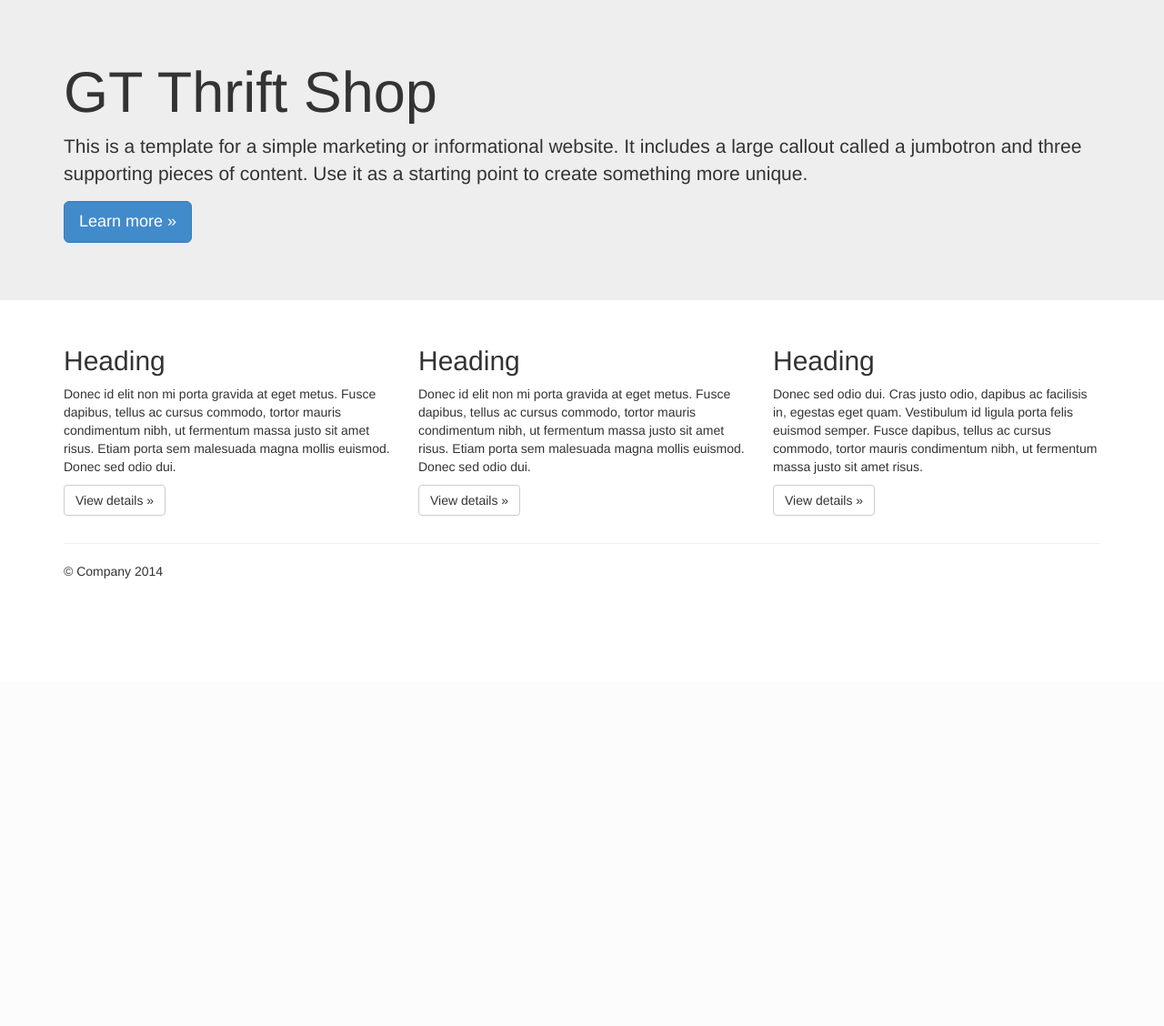
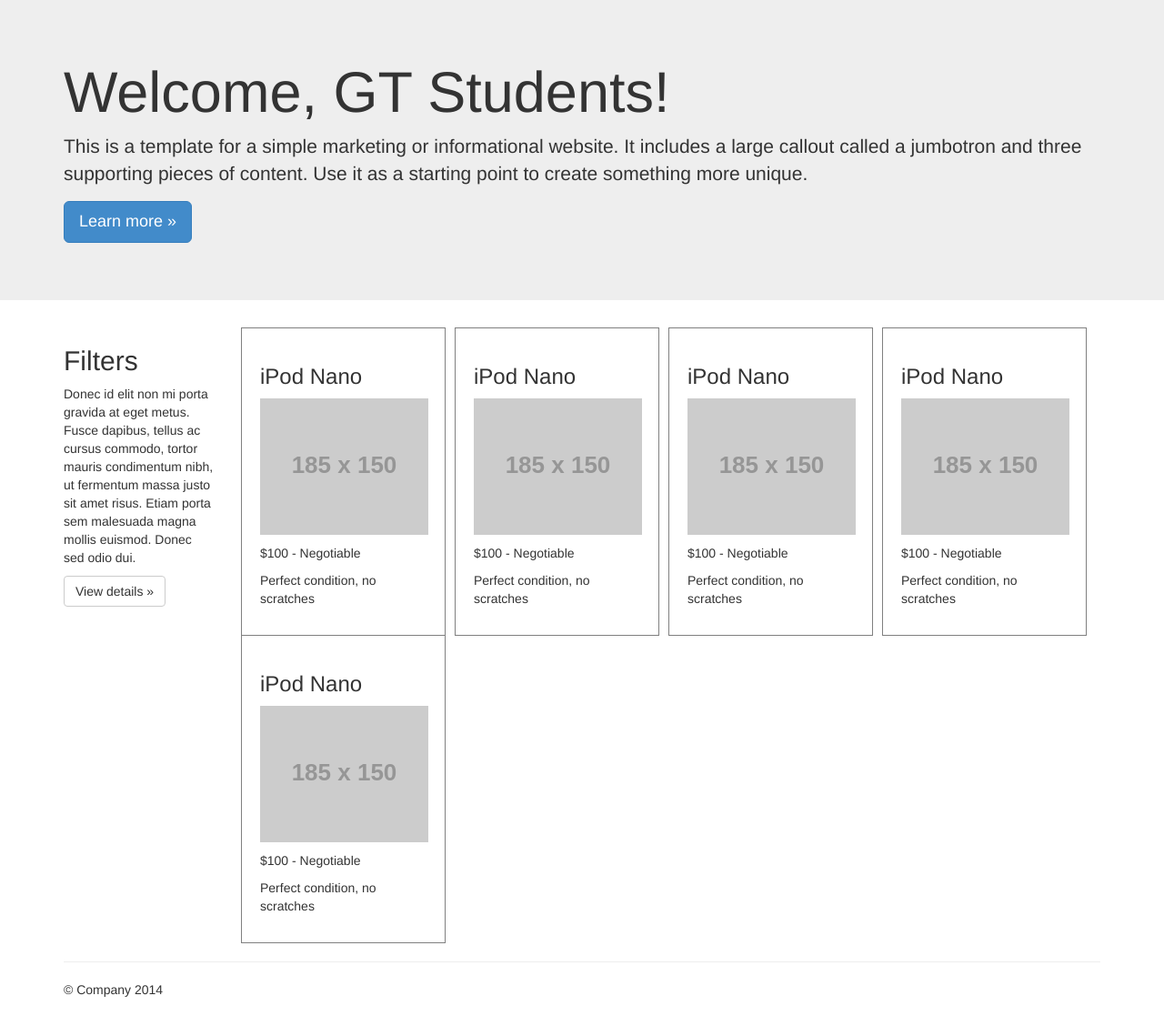
Before and after one commit to mjparangot/GTthriftshop, a PHP site: page / in a window 1280 px wide. Shown: the part 51-1179 px from the top of the page at 91% size. Before the commit the page ends 687 px from the top, so only its background shows below. Run offline with PHP 8.4, Linux system fonts and the light colour scheme; grey boxes labelled with a size stand in for pictures from a placeholder-image service; some libraries are stand-ins or nearby versions.

Commit message:
Added basics of the template

```diff
--- a/css/style.css
+++ b/css/style.css
@@ -3,3 +3,15 @@ body {
   padding-top: 50px;
   padding-bottom: 20px;
 }
+
+/* Posts */
+
+.item {
+	border: 1px solid gray;
+	padding: 20px;
+	width: 225px;
+}
+
+.item img {
+	margin-bottom: 10px;
+}
--- a/index.php
+++ b/index.php
@@ -58,7 +58,7 @@
     <!-- Main jumbotron for a primary marketing message or call to action -->
     <div class="jumbotron">
       <div class="container">
-        <h1>GT Thrift Shop</h1>
+        <h1>Welcome, GT Students!</h1>
         <p>This is a template for a simple marketing or informational website. It includes a large callout called a jumbotron and three supporting pieces of content. Use it as a starting point to create something more unique.</p>
         <p><a class="btn btn-primary btn-lg" role="button">Learn more &raquo;</a></p>
       </div>
@@ -67,21 +67,42 @@
     <div class="container">
       <!-- Example row of columns -->
       <div class="row">
-        <div class="col-md-4">
-          <h2>Heading</h2>
+        <div class="col-md-2">
+          <h2>Filters</h2>
           <p>Donec id elit non mi porta gravida at eget metus. Fusce dapibus, tellus ac cursus commodo, tortor mauris condimentum nibh, ut fermentum massa justo sit amet risus. Etiam porta sem malesuada magna mollis euismod. Donec sed odio dui. </p>
           <p><a class="btn btn-default" href="#" role="button">View details &raquo;</a></p>
         </div>
-        <div class="col-md-4">
-          <h2>Heading</h2>
-          <p>Donec id elit non mi porta gravida at eget metus. Fusce dapibus, tellus ac cursus commodo, tortor mauris condimentum nibh, ut fermentum massa justo sit amet risus. Etiam porta sem malesuada magna mollis euismod. Donec sed odio dui. </p>
-          <p><a class="btn btn-default" href="#" role="button">View details &raquo;</a></p>
+        <div class="col-md-10">
+          <div id="posts-container">
+			<div class="item">
+				<h3>iPod Nano</h3>
+				<img src="http://placehold.it/185x150"/>
+				<p>$100 - Negotiable</p>
+				<p>Perfect condition, no scratches</p>
+			</div>
+			<div class="item">
+				<h3>iPod Nano</h3>
+				<img src="http://placehold.it/185x150"/>
+				<p>$100 - Negotiable</p>
+				<p>Perfect condition, no scratches</p>
+			</div><div class="item">
+				<h3>iPod Nano</h3>
+				<img src="http://placehold.it/185x150"/>
+				<p>$100 - Negotiable</p>
+				<p>Perfect condition, no scratches</p>
+			</div><div class="item">
+				<h3>iPod Nano</h3>
+				<img src="http://placehold.it/185x150"/>
+				<p>$100 - Negotiable</p>
+				<p>Perfect condition, no scratches</p>
+			</div><div class="item">
+				<h3>iPod Nano</h3>
+				<img src="http://placehold.it/185x150"/>
+				<p>$100 - Negotiable</p>
+				<p>Perfect condition, no scratches</p>
+			</div>
+          </div>
        </div>
-        <div class="col-md-4">
-          <h2>Heading</h2>
-          <p>Donec sed odio dui. Cras justo odio, dapibus ac facilisis in, egestas eget quam. Vestibulum id ligula porta felis euismod semper. Fusce dapibus, tellus ac cursus commodo, tortor mauris condimentum nibh, ut fermentum massa justo sit amet risus.</p>
-          <p><a class="btn btn-default" href="#" role="button">View details &raquo;</a></p>
-        </div>
       </div>
 
       <hr>
@@ -97,7 +118,15 @@
     <!-- Placed at the end of the document so the pages load faster -->
     <script src="https://ajax.googleapis.com/ajax/libs/jquery/1.11.1/jquery.min.js"></script>
     <script src="/js/bootstrap.min.js"></script>
+    <script src="/js/masonry.pkgd.min.js"></script>
     <!-- IE10 viewport hack for Surface/desktop Windows 8 bug -->
     <script src="/js/ie10-viewport-bug-workaround.js"></script>
+
+    <script>
+		$('#posts-container').masonry({
+		  columnWidth: 235,
+		  itemSelector: '.item'
+		});
+    </script>
   </body>
 </html>
```
Also changed, not shown: js/masonry.pkgd.min.js (added).
